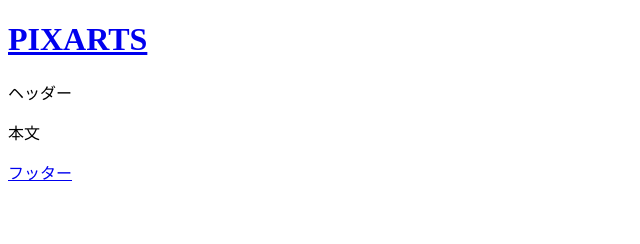
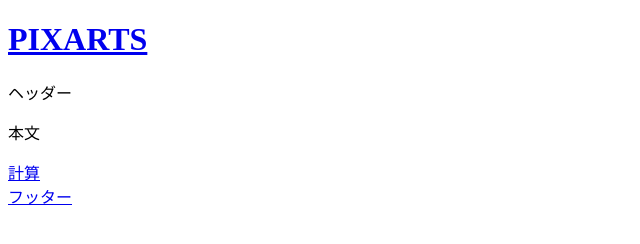
Before and after one commit to samujoh/keisan.io, a plain HTML site: page index.html in a window 1280 px wide. Shown: the whole page, without its empty margins (0-640 px from the left). Drawn offline with Linux system fonts and the light colour scheme.

Commit message:
index.html

```diff
--- a/index.html
+++ b/index.html
@@ -26,6 +26,7 @@
     </header>
 
     <p>本文</p>
+    <a href="cal/keisan.html">計算</a>
     <footer>
         <a href="#">フッター</a>
     </footer>
```
